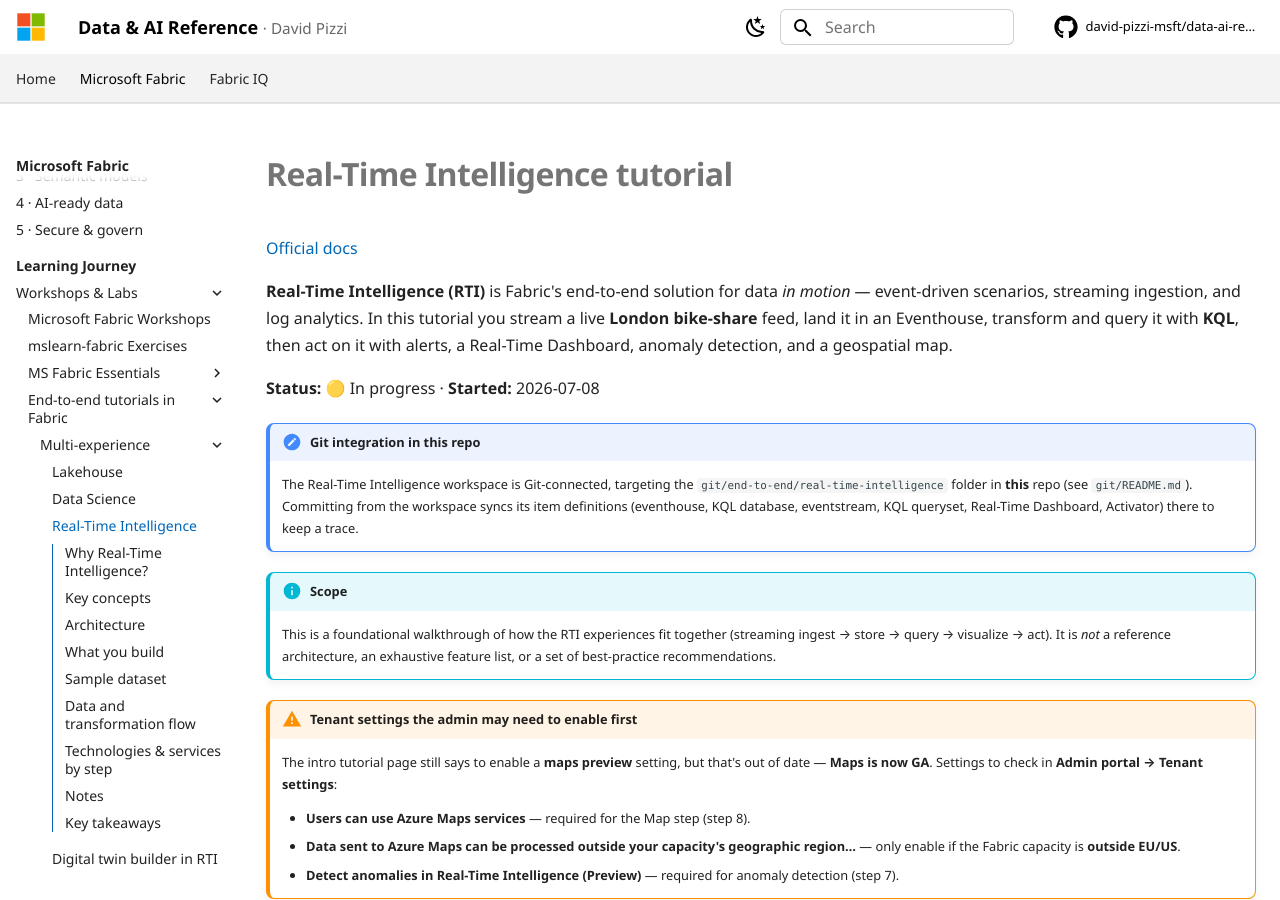
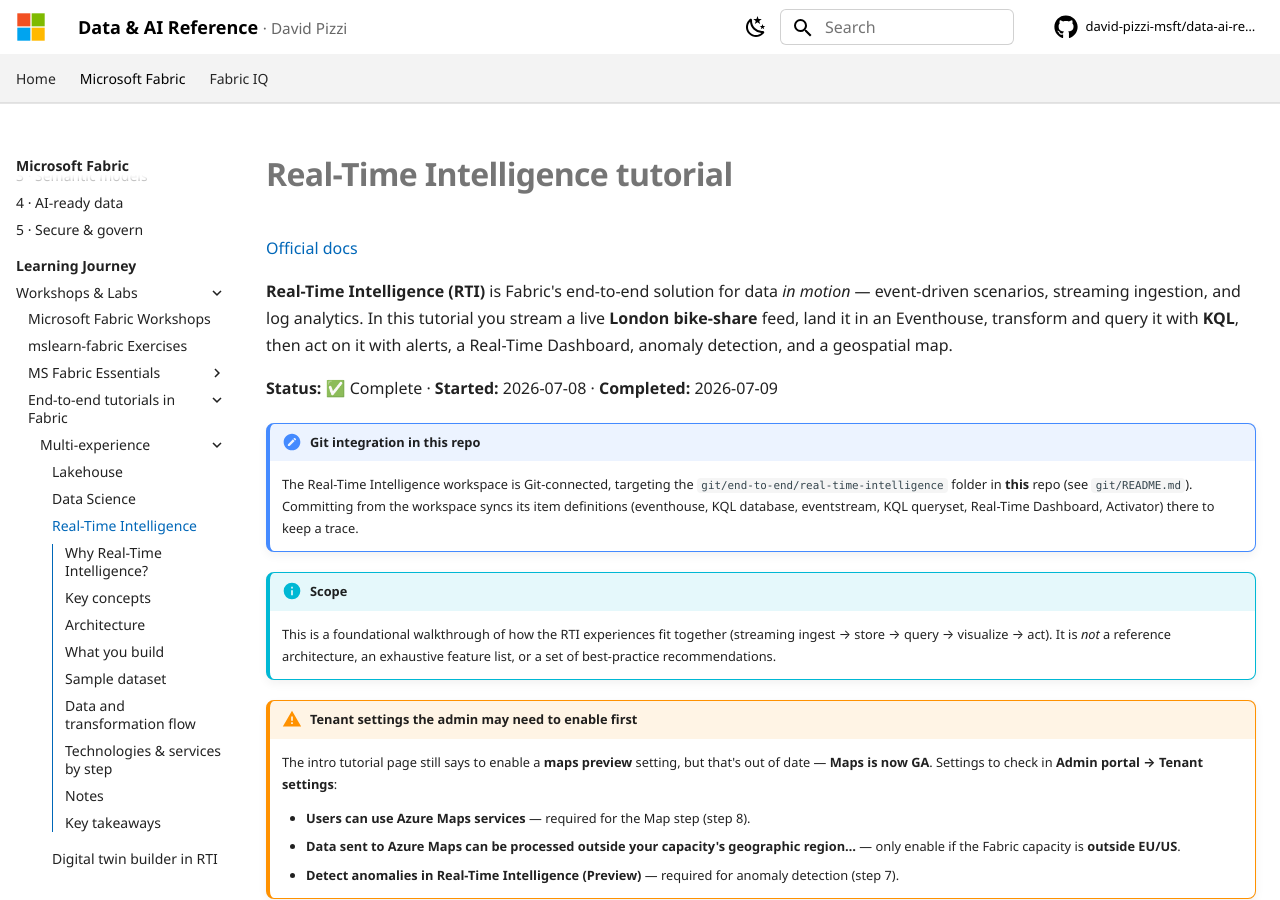
Before and after one commit to david-pizzi-msft/data-ai-reference, an MkDocs documentation site: the page built from docs/fabric/learning-journey/workshops/end-to-end-tutorials/real-time-intelligence.md, in a window 1280 px wide and 900 px high. Built offline with MkDocs 1.6.1 and Material for MkDocs 9.7.7, drawn with Linux system fonts in a browser that asks for light colours; some web fonts are replaced; comment, search, counter and statistics services are not loaded.

Commit message:
Mark RTI tutorial complete on page status line

```diff
--- a/docs/fabric/learning-journey/workshops/end-to-end-tutorials/real-time-intelligence.md
+++ b/docs/fabric/learning-journey/workshops/end-to-end-tutorials/real-time-intelligence.md
@@ -4,7 +4,7 @@
 
 **Real-Time Intelligence (RTI)** is Fabric's end-to-end solution for data *in motion* — event-driven scenarios, streaming ingestion, and log analytics. In this tutorial you stream a live **London bike-share** feed, land it in an Eventhouse, transform and query it with **KQL**, then act on it with alerts, a Real-Time Dashboard, anomaly detection, and a geospatial map.
 
-**Status:** 🟡 In progress · **Started:** 2026-07-08
+**Status:** ✅ Complete · **Started:** 2026-07-08 · **Completed:** 2026-07-09
 
 !!! note "Git integration in this repo"
     The Real-Time Intelligence workspace is Git-connected, targeting the `git/end-to-end/real-time-intelligence` folder in
```
